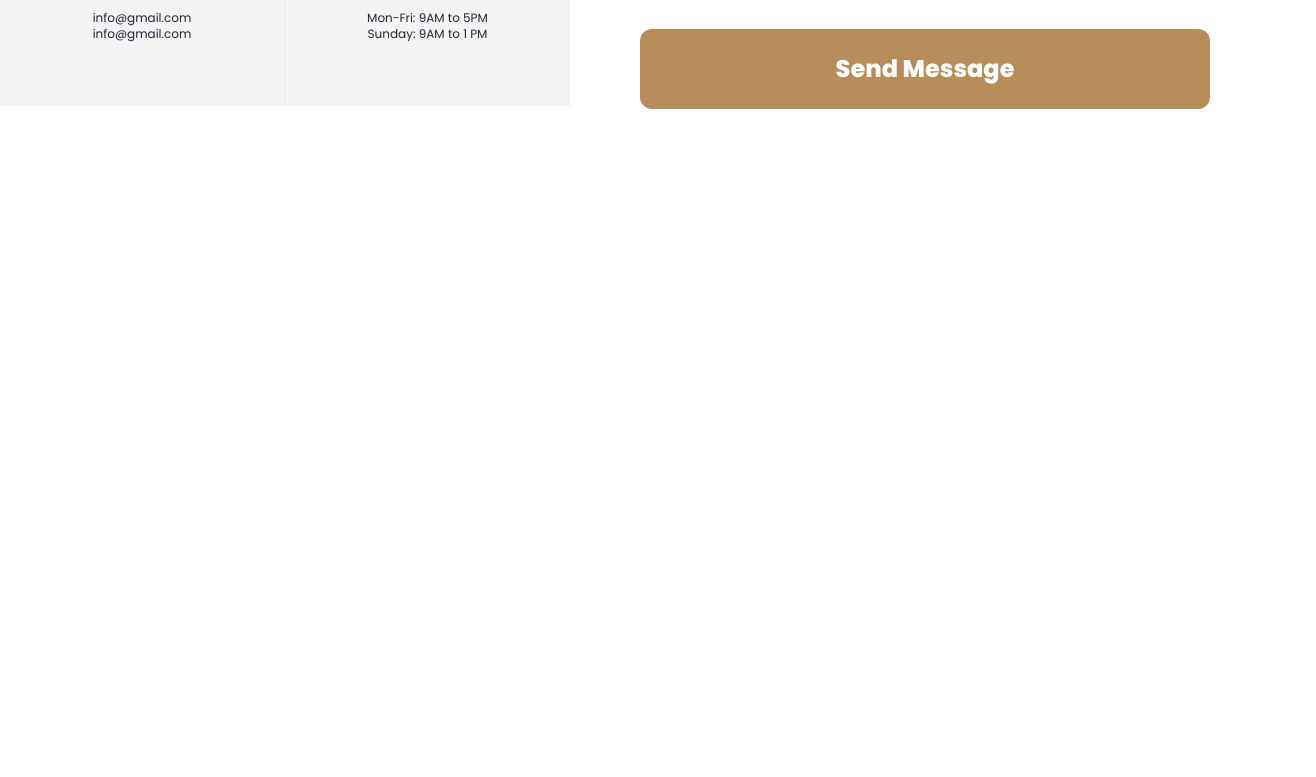
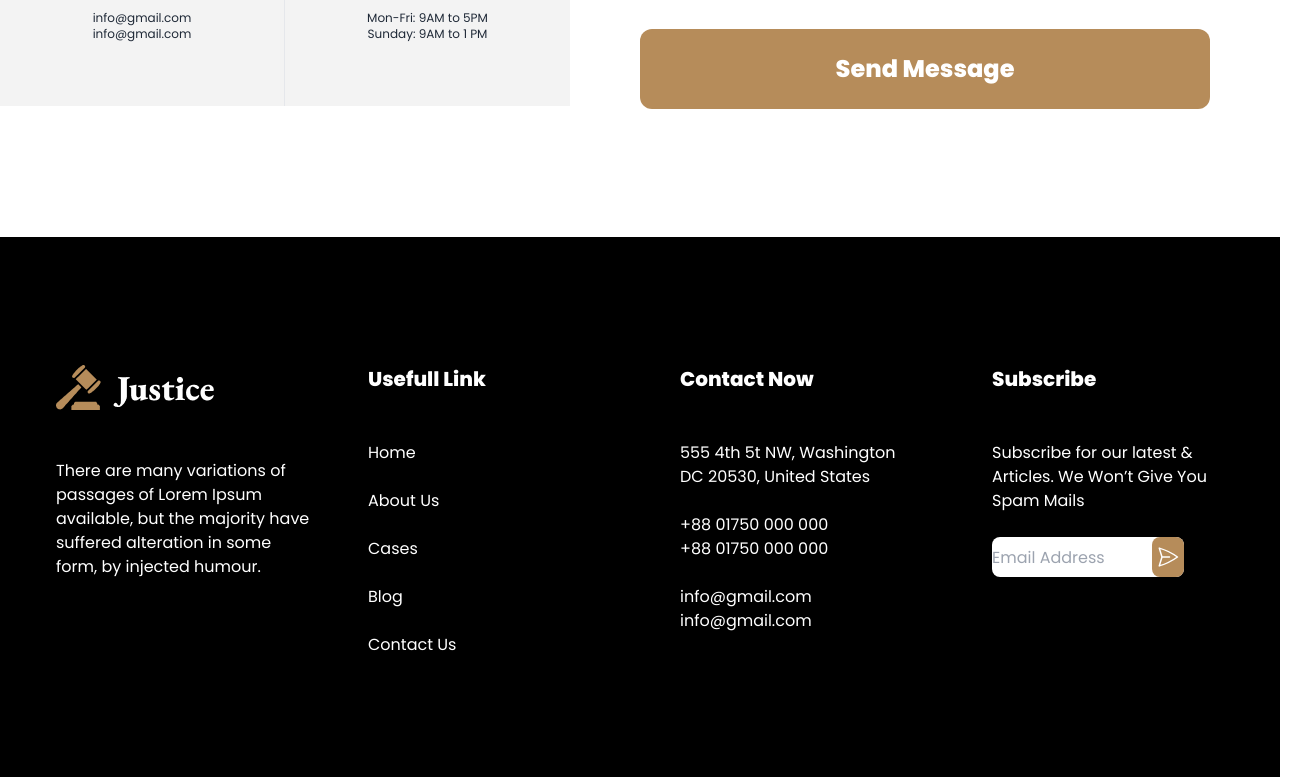
Before and after one commit to SayeedSAMI/legal-solution, a plain HTML site: page index.html in a window 1280 px wide. Shown: the part 3984-4761 px from the top of the page, 1316 px wide, since content can reach past the window. Before the commit the page ends 4221 px from the top, so only its background shows below. Drawn offline with nearby package versions, Linux system fonts and the light colour scheme.

Commit message:
footer done

```diff
--- a/index.html
+++ b/index.html
@@ -590,6 +590,88 @@
         </div>
       </section>
     </main>
-    <footer></footer>
+    <footer class="bg-black text-white">
+      <div
+        class="grid grid-cols-1 lg:grid-cols-4 gap-20 mx-auto lg:w-[1168px] pt-32 pb-24">
+        <div>
+          <img src="./images/logo.png" alt="" /> <br />
+          <br />
+          <p class="w-[259px]">
+            There are many variations of passages of Lorem Ipsum available, but
+            the majority have suffered alteration in some form, by injected
+            humour.
+          </p>
+        </div>
+        <div>
+          <h1 class="text-xl font-extrabold">Usefull Link</h1>
+          <br />
+          <br />
+          <ul>
+            <li><a href="">Home</a></li>
+            <br />
+            <li><a href="">About Us</a></li>
+            <br />
+            <li><a href="">Cases</a></li>
+            <br />
+            <li><a href="">Blog</a></li>
+            <br />
+            <li><a href="">Contact Us</a></li>
+            <br />
+          </ul>
+        </div>
+        <div>
+          <h1 class="text-xl font-extrabold">Contact Now</h1>
+          <br />
+          <br />
+          <p>
+            555 4th 5t NW, Washington <br />
+            DC 20530, United States
+          </p>
+          <br />
+          <p>
+            +88 01750 000 000 <br />
+            +88 01750 000 000
+          </p>
+          <br />
+          <p>
+            info@gmail.com <br />
+            info@gmail.com
+          </p>
+          <br />
+        </div>
+        <div>
+          <h1 class="text-xl font-extrabold">Subscribe</h1>
+          <br />
+          <br />
+          <p class="w-[217px]">
+            Subscribe for our latest & Articles. We Won’t Give You Spam Mails
+          </p>
+          <br />
+          <div class="relative w-[324px]">
+            <input
+              class="rounded-lg w-48 h-10"
+              type="email"
+              name=""
+              id=""
+              placeholder="Email Address" />
+            <button
+              class="bg-[#B68C5A] rounded-lg w-8 h-10 flex justify-center items-center absolute top-0 left-[160px]">
+              <svg
+                xmlns="http://www.w3.org/2000/svg"
+                fill="none"
+                viewBox="0 0 24 24"
+                stroke-width="1.5"
+                stroke="currentColor"
+                class="size-6">
+                <path
+                  stroke-linecap="round"
+                  stroke-linejoin="round"
+                  d="M6 12 3.269 3.125A59.769 59.769 0 0 1 21.485 12 59.768 59.768 0 0 1 3.27 20.875L5.999 12Zm0 0h7.5" />
+              </svg>
+            </button>
+          </div>
+        </div>
+      </div>
+    </footer>
   </body>
 </html>
```
